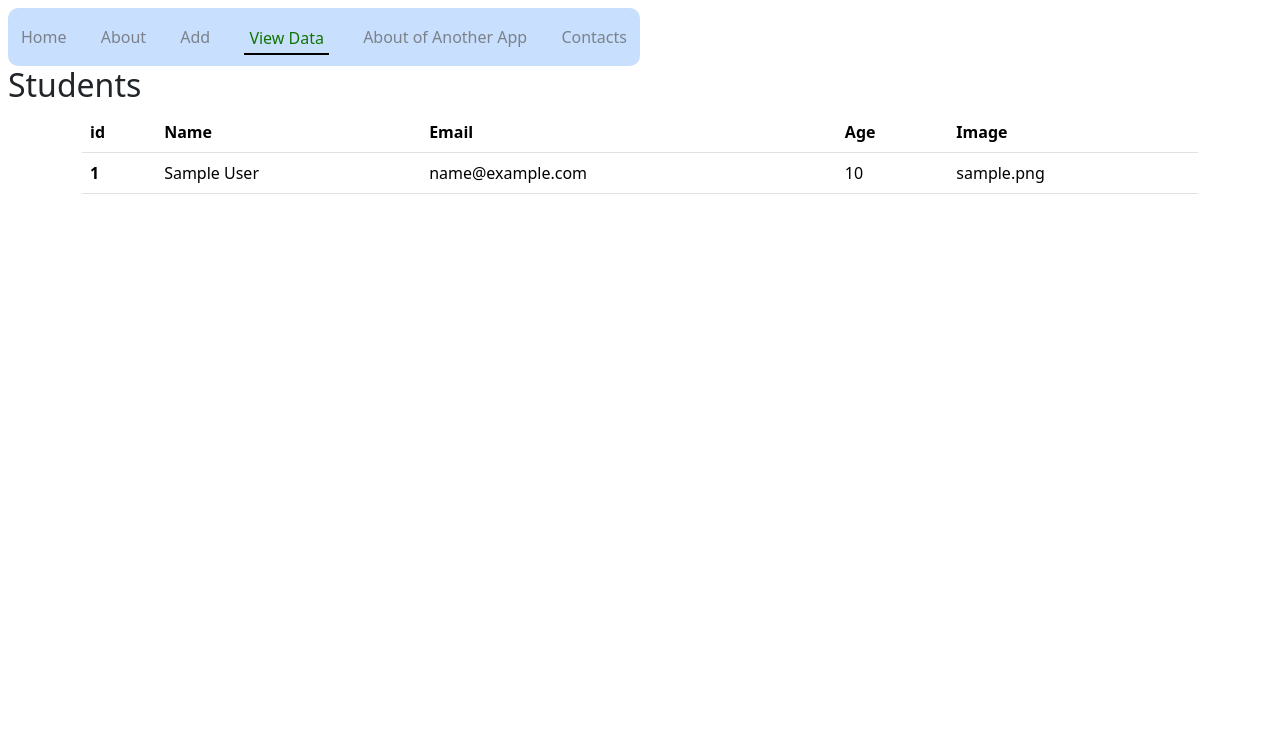
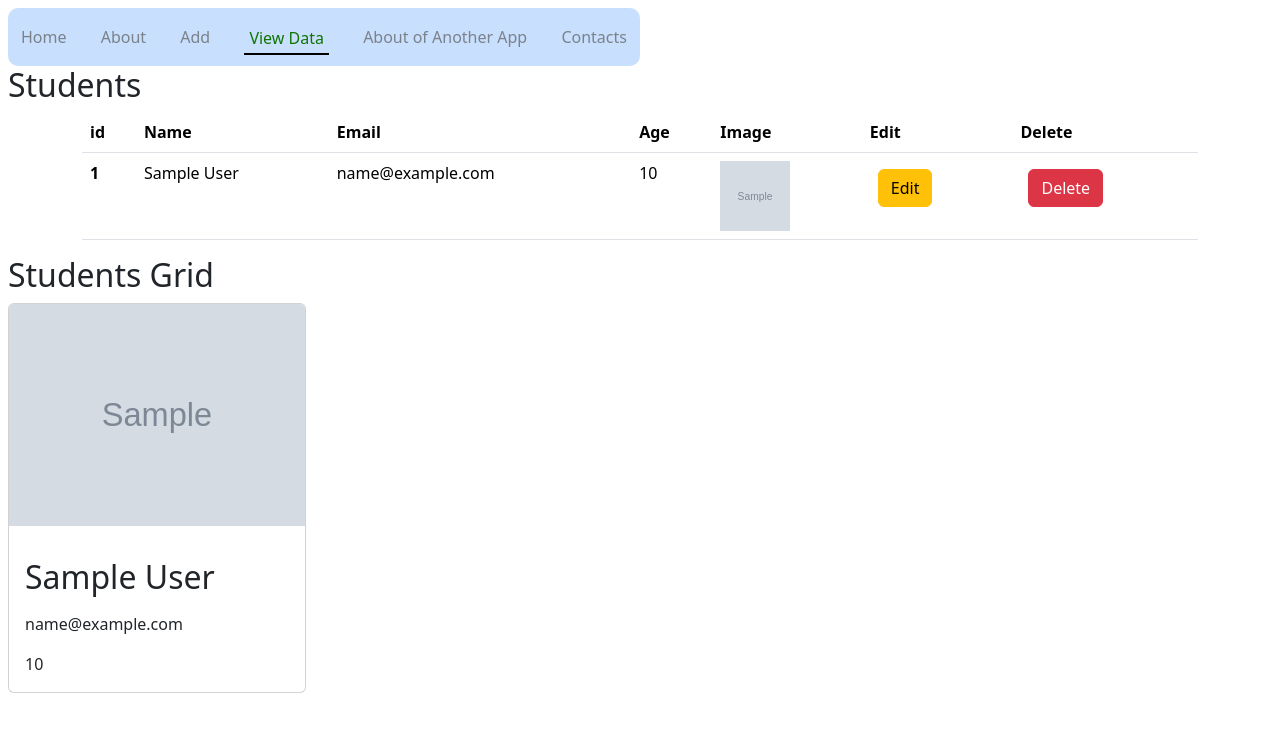
Before and after one commit to indieka900/django-intro, a Django app: page /viewdata/ in a window 1280 px wide. Shown: the top 732 px of the page. Run offline with Django 4.2, Linux system fonts and the light colour scheme; tables that the repository leaves empty hold one stand-in row (values such as "Sample post"); grey boxes marked "Sample" are stand-in pictures.

Commit message:
deleting user from database in frontend

```diff
--- a/teachers/templates/viewdata.html
+++ b/teachers/templates/viewdata.html
@@ -13,6 +13,8 @@
             <th scope="col">Email</th>
             <th scope="col">Age</th>
             <th scope="col">Image</th>
+            <th scope="col">Edit</th>
+            <th scope="col">Delete</th>
         </tr>
         </thead>
         <tbody>
@@ -22,11 +24,53 @@
                 <td> {{ student.name }} </td>
                 <td>{{ student.email }}</td>
                 <td>{{ student.age }}</td>
-                <td>{{ student.image }}</td>
+                <td><img src= "http://127.0.0.1:8000/media/{{ student.image }}" alt="{{ student.name }}" width="70" height="70"></td>
+                <td><a class="btn btn-warning" href="">Edit</a></td>
+                <td> <!-- Button trigger modal -->
+                    <!-- <button type="button" class="btn btn-danger" data-bs-toggle="modal" data-bs-target="#staticBackdrop">
+                      Delete
+                    </button> -->
+
+                    <!-- Modal -->
+                    <!-- <div class="modal fade" id="staticBackdrop" data-bs-backdrop="static" data-bs-keyboard="false" tabindex="-1" aria-labelledby="staticBackdropLabel" aria-hidden="true">
+                      <div class="modal-dialog">
+                        <div class="modal-content">
+                          <div class="modal-header">
+                            <h1 class="modal-title fs-5" id="staticBackdropLabel">{{ student.name }}</h1>
+                            <button type="button" class="btn-close" data-bs-dismiss="modal" aria-label="Close"></button>
+                          </div>
+                          <div class="modal-body">
+                            Are you sure you want to delete {{ student.name }}?
+                          </div>
+                          <div class="modal-footer">
+                            <button type="button" class="btn btn-secondary" data-bs-dismiss="modal">Close</button>
+                            <button type="button" class="btn btn-danger">Delete</button>
+                          </div>
+                        </div>
+                      </div>
+                    </div> -->
+                    <a class="btn btn-danger" href="/delete/{{ student.id }}">Delete</a>
+                </td>
             </tr>
             {% endfor %}
 
         </tbody>
     </table>
+
 </div>
+<h2>Students Grid</h2>
+    <div class="row">
+        {% for item in data %}
+        <div class="col-md-3">
+            <div class="card mb-3" >
+                <img src="http://127.0.0.1:8000/media/{{ item.image }}" class="card-img-top" alt="{{item.name}}">
+                <div class="card-body">
+                    <p class="card-text"><h2>{{ item.name }}</h2></p>
+                    <p class="card-text">{{ item.email }}</p>
+                    <p class="card-text">{{ item.age }}</p>
+                </div>
+            </div>
+        </div>
+        {% endfor %}
+    </div>
 {% endblock %}
--- a/teachers/urls.py
+++ b/teachers/urls.py
@@ -9,4 +9,5 @@ urlpatterns = [
     path('contact/',views.contact,name='contact'),
     path('add/', views.add, name='add' ),
     path('viewdata/',views.viewData, name='viewdata'),
+    path('delete/<id>', views.delete, name='delete'),
 ]
--- a/teachers/views.py
+++ b/teachers/views.py
@@ -1,4 +1,4 @@
-from django.shortcuts import render
+from django.shortcuts import render,redirect
 from .models import Student
 
 
@@ -25,4 +25,10 @@ def viewData(request):
     }
     return render(request, 'viewdata.html', context)
 
+def delete(request, id):
+    student = Student.objects.get(id=id)
+    student.delete()
+
+    return redirect ('/viewdata')
+
 # Create your views here.
```
Also changed, not shown: media/students/20220313_124409_2.jpg (added), media/students/2164.jpg (added), media/students/icon.png (added), media/students/icons.png (added), media/students/joss.jpg (added).
